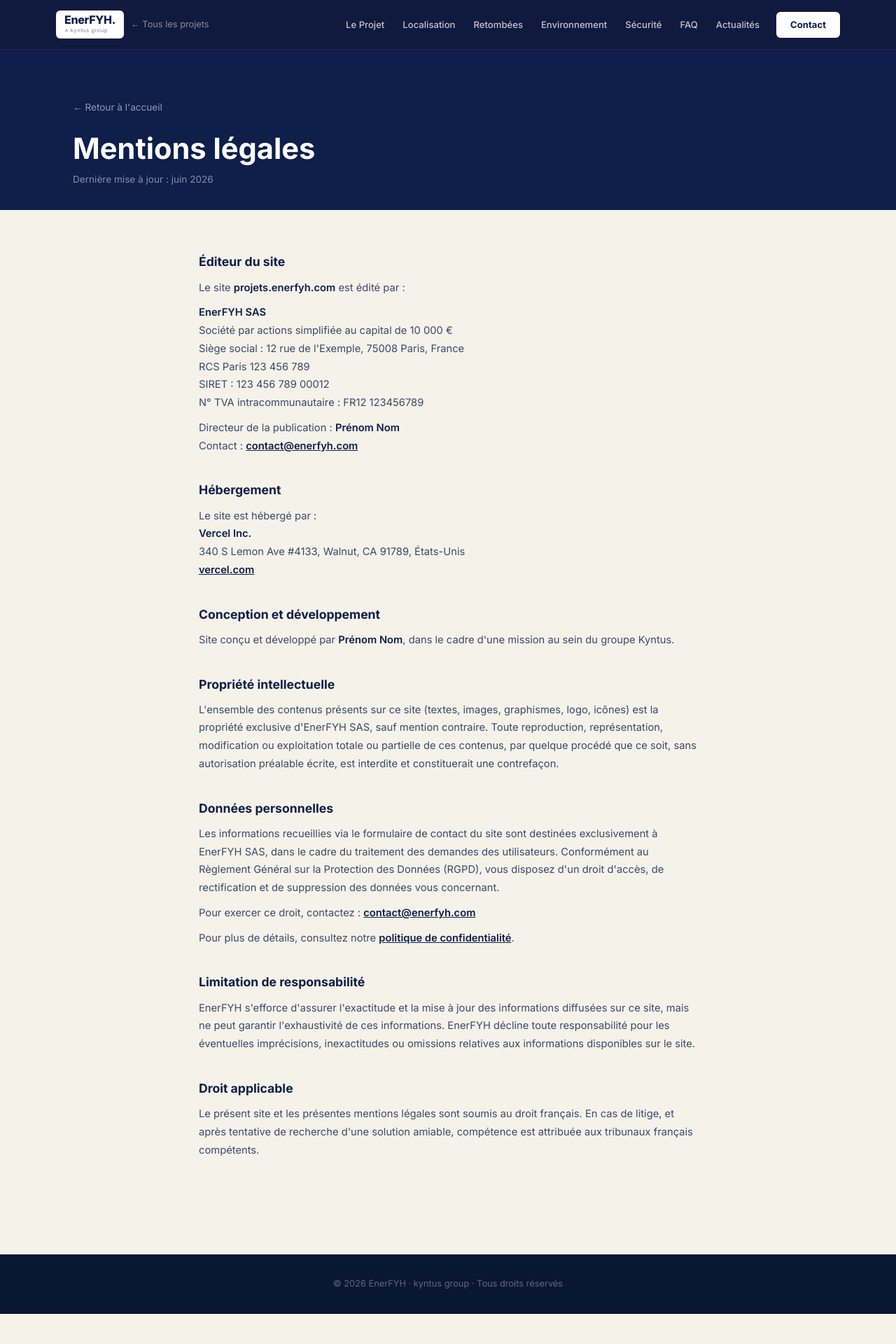
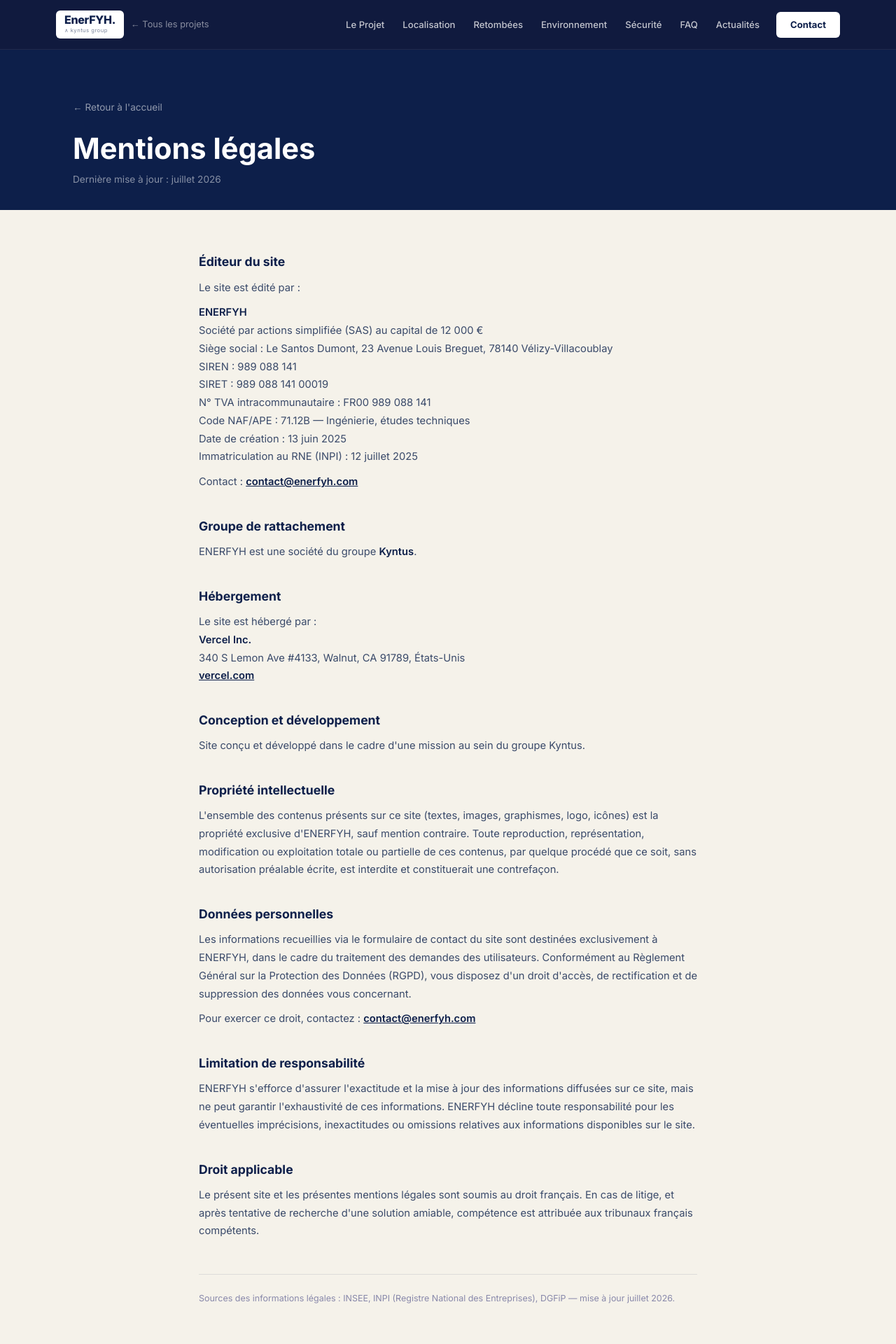
Before and after one commit to Imrane-Mou/enerfyh-site-project-template, a React (Create React App) app: page /mentions-legales in a window 1280 px wide. Shown: the top 1920 px of the page at 70% size. Before the commit the page ends 1877 px from the top, so only its background shows below. Built offline with nearby package versions, Linux system fonts and the light colour scheme.

Commit message:
Update mentions legales with real EnerFYH data

```diff
--- a/src/pages/LegalPage.jsx
+++ b/src/pages/LegalPage.jsx
@@ -18,28 +18,36 @@
             ← Retour à l'accueil
           </Link>
           <h1 style={{ color: 'white', fontSize: 'clamp(1.8rem, 4vw, 2.6rem)', marginBottom: 8 }}>Mentions légales</h1>
-          <p style={{ color: 'rgba(255,255,255,0.5)', fontSize: '0.85rem' }}>Dernière mise à jour : juin 2026</p>
+          <p style={{ color: 'rgba(255,255,255,0.5)', fontSize: '0.85rem' }}>Dernière mise à jour : juillet 2026</p>
         </div>
       </section>
 
       <section style={{ padding: '64px 0 96px', background: '#F5F2EA' }}>
         <div className="container" style={{ maxWidth: 760 }}>
 
+          <div style={section}>
+            <h2 style={h2}>Éditeur du site</h2>
+            <p style={p}>Le site est édité par :</p>
+            <p style={p}>
+              <span style={strong}>ENERFYH</span><br />
+              Société par actions simplifiée (SAS) au capital de 12 000 €<br />
+              Siège social : Le Santos Dumont, 23 Avenue Louis Breguet, 78140 Vélizy-Villacoublay<br />
+              SIREN : 989 088 141<br />
+              SIRET : 989 088 141 00019<br />
+              N° TVA intracommunautaire : FR00 989 088 141<br />
+              Code NAF/APE : 71.12B — Ingénierie, études techniques<br />
+              Date de création : 13 juin 2025<br />
+              Immatriculation au RNE (INPI) : 12 juillet 2025
+            </p>
+            <p style={p}>
+              Contact : <a href="mailto:contact@enerfyh.com" style={{ color: '#0D1F4A', fontWeight: 600 }}>contact@enerfyh.com</a>
+            </p>
+          </div>
 
           <div style={section}>
-            <h2 style={h2}>Éditeur du site</h2>
-            <p style={p}>Le site <span style={strong}>projets.enerfyh.com</span> est édité par :</p>
+            <h2 style={h2}>Groupe de rattachement</h2>
             <p style={p}>
-              <span style={strong}>EnerFYH SAS</span><br />
-              Société par actions simplifiée au capital de 10 000 €<br />
-              Siège social : 12 rue de l'Exemple, 75008 Paris, France<br />
-              RCS Paris 123 456 789<br />
-              SIRET : 123 456 789 00012<br />
-              N° TVA intracommunautaire : FR12 123456789
-            </p>
-            <p style={p}>
-              Directeur de la publication : <span style={strong}>Prénom Nom</span><br />
-              Contact : <a href="mailto:contact@enerfyh.com" style={{ color: '#0D1F4A', fontWeight: 600 }}>contact@enerfyh.com</a>
+              ENERFYH est une société du groupe <span style={strong}>Kyntus</span>.
             </p>
           </div>
 
@@ -56,34 +64,31 @@
           <div style={section}>
             <h2 style={h2}>Conception et développement</h2>
             <p style={p}>
-              Site conçu et développé par <span style={strong}>Prénom Nom</span>, dans le cadre d'une mission au sein du groupe Kyntus.
+              Site conçu et développé dans le cadre d'une mission au sein du groupe Kyntus.
             </p>
           </div>
 
           <div style={section}>
             <h2 style={h2}>Propriété intellectuelle</h2>
             <p style={p}>
-              L'ensemble des contenus présents sur ce site (textes, images, graphismes, logo, icônes) est la propriété exclusive d'EnerFYH SAS, sauf mention contraire. Toute reproduction, représentation, modification ou exploitation totale ou partielle de ces contenus, par quelque procédé que ce soit, sans autorisation préalable écrite, est interdite et constituerait une contrefaçon.
+              L'ensemble des contenus présents sur ce site (textes, images, graphismes, logo, icônes) est la propriété exclusive d'ENERFYH, sauf mention contraire. Toute reproduction, représentation, modification ou exploitation totale ou partielle de ces contenus, par quelque procédé que ce soit, sans autorisation préalable écrite, est interdite et constituerait une contrefaçon.
             </p>
           </div>
 
           <div style={section}>
             <h2 style={h2}>Données personnelles</h2>
             <p style={p}>
-              Les informations recueillies via le formulaire de contact du site sont destinées exclusivement à EnerFYH SAS, dans le cadre du traitement des demandes des utilisateurs. Conformément au Règlement Général sur la Protection des Données (RGPD), vous disposez d'un droit d'accès, de rectification et de suppression des données vous concernant.
+              Les informations recueillies via le formulaire de contact du site sont destinées exclusivement à ENERFYH, dans le cadre du traitement des demandes des utilisateurs. Conformément au Règlement Général sur la Protection des Données (RGPD), vous disposez d'un droit d'accès, de rectification et de suppression des données vous concernant.
             </p>
             <p style={p}>
               Pour exercer ce droit, contactez : <a href="mailto:contact@enerfyh.com" style={{ color: '#0D1F4A', fontWeight: 600 }}>contact@enerfyh.com</a>
-            </p>
-            <p style={p}>
-              Pour plus de détails, consultez notre <Link to="/confidentialite" style={{ color: '#0D1F4A', fontWeight: 600 }}>politique de confidentialité</Link>.
             </p>
           </div>
 
           <div style={section}>
             <h2 style={h2}>Limitation de responsabilité</h2>
             <p style={p}>
-              EnerFYH s'efforce d'assurer l'exactitude et la mise à jour des informations diffusées sur ce site, mais ne peut garantir l'exhaustivité de ces informations. EnerFYH décline toute responsabilité pour les éventuelles imprécisions, inexactitudes ou omissions relatives aux informations disponibles sur le site.
+              ENERFYH s'efforce d'assurer l'exactitude et la mise à jour des informations diffusées sur ce site, mais ne peut garantir l'exhaustivité de ces informations. ENERFYH décline toute responsabilité pour les éventuelles imprécisions, inexactitudes ou omissions relatives aux informations disponibles sur le site.
             </p>
           </div>
 
@@ -94,12 +99,16 @@
             </p>
           </div>
 
+          <div style={{ marginTop: 48, paddingTop: 24, borderTop: '1px solid rgba(13,31,74,0.1)', fontSize: '0.78rem', color: '#8888AA' }}>
+            Sources des informations légales : INSEE, INPI (Registre National des Entreprises), DGFiP — mise à jour juillet 2026.
+          </div>
+
         </div>
       </section>
 
       <footer style={{ background: '#0A1733', padding: '32px 24px', textAlign: 'center' }}>
         <div style={{ color: 'rgba(255,255,255,0.35)', fontSize: '0.8rem' }}>
-          © {new Date().getFullYear()} EnerFYH · kyntus group · Tous droits réservés
+          © {new Date().getFullYear()} ENERFYH · kyntus group · Tous droits réservés
         </div>
       </footer>
     </>
```
